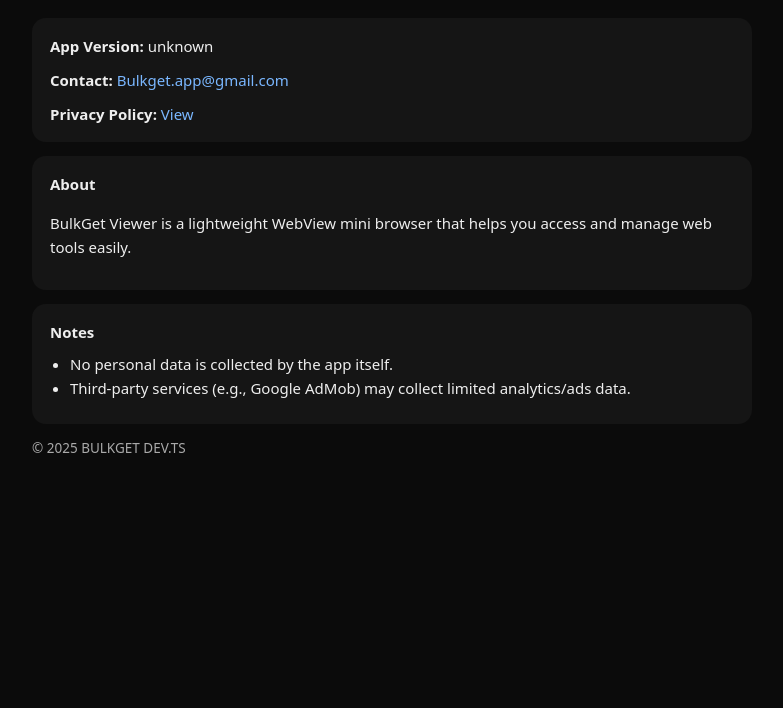
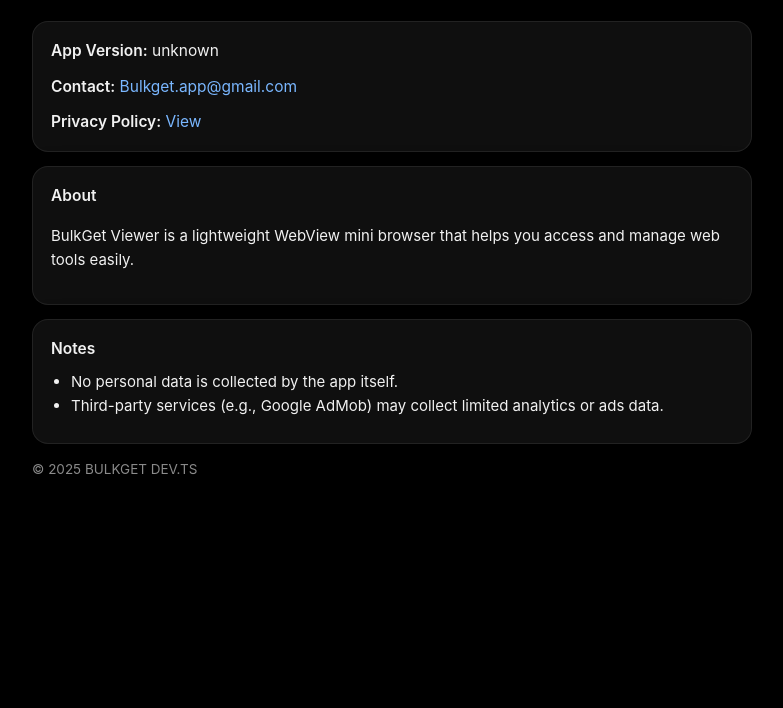
Before and after one commit to bulkget/About, a plain HTML site: page index.html in a window 1280 px wide. Shown: the part 92-800 px from the top of the page, without its empty margins (248-1031 px from the left). Drawn offline with Linux system fonts and the light colour scheme.

Commit message:
Update index.html

```diff
--- a/index.html
+++ b/index.html
@@ -5,46 +5,66 @@
 <meta name="viewport" content="width=device-width,initial-scale=1">
 <title>About - BulkGet Viewer</title>
 <style>
-  :root { color-scheme: dark light }
+  :root {
+    --bg: #000;
+    --card: rgba(255,255,255,0.06);
+    --border: rgba(255,255,255,0.08);
+    --text: #f1f1f1;
+    --muted: rgba(255,255,255,0.55);
+    --link: #7ab7ff;
+    --radius: 16px;
+    --shadow: 0 4px 22px rgba(0,0,0,0.45);
+  }
+
+  * {
+    box-sizing: border-box;
+    font-family: -apple-system, system-ui, "Segoe UI", Roboto, sans-serif;
+    -webkit-tap-highlight-color: transparent;
+  }
 
   body {
     margin: 0;
-    padding: 24px;
-    background: #0b0b0b;
-    color: #eee;
-    font-family: system-ui, -apple-system, Segoe UI, Roboto, Arial, sans-serif;
-    font-size: 15px;         /* ปรับขนาดพื้นฐาน */
-    line-height: 1.6;
+    padding: 26px 18px 80px;
+    background: var(--bg);
+    color: var(--text);
+    font-size: 15.5px;
+    line-height: 1.65;
+    display: flex;
+    justify-content: center;
   }
 
   .wrap {
+    width: 100%;
     max-width: 720px;
-    margin: auto;
   }
 
   h1 {
     margin: 0 0 8px;
-    font-size: 20px;         /* ขนาดหัวเรื่องใหญ่สุด */
+    font-size: 20px;
+    font-weight: 600;
+    color: #fff;
   }
 
   .muted {
-    color: #aaa;
+    color: var(--muted);
     font-size: 13.5px;
     margin-bottom: 24px;
   }
 
   .card {
-    background: #151515;
-    border-radius: 14px;
+    background: var(--card);
+    border: 1px solid var(--border);
+    border-radius: var(--radius);
     padding: 16px 18px;
     margin: 14px 0;
-    font-size: 15px;
+    font-size: 15.5px;
+    box-shadow: var(--shadow);
+    backdrop-filter: blur(12px);
   }
 
   a {
-    color: #7ab7ff;
+    color: var(--link);
     text-decoration: none;
-    font-size: 15px;
   }
 
   a:hover {
@@ -69,6 +89,12 @@
     font-size: 15px;
     max-width: 100%;
   }
+
+  /* Mobile tweak */
+  @media (max-width: 480px) {
+    body { padding: 20px 14px 60px; }
+    .card { border-radius: 14px; padding: 14px 16px; }
+  }
 </style>
 </head>
 
@@ -85,14 +111,16 @@
 
     <div class="card">
       <strong>About</strong>
-      <p>BulkGet Viewer is a lightweight WebView mini browser that helps you access and manage web tools easily.</p>
+      <p>
+        BulkGet Viewer is a lightweight WebView mini browser that helps you access and manage web tools easily.
+      </p>
     </div>
 
     <div class="card">
       <strong>Notes</strong>
       <ul>
         <li>No personal data is collected by the app itself.</li>
-        <li>Third-party services (e.g., Google AdMob) may collect limited analytics/ads data.</li>
+        <li>Third-party services (e.g., Google AdMob) may collect limited analytics or ads data.</li>
       </ul>
     </div>
 
@@ -100,7 +128,7 @@
   </div>
 
   <script>
-    // อ่านพารามิเตอร์ v= จากลิงก์ที่คุณส่งมาจากแอป เพื่อโชว์เวอร์ชันในหน้า
+    // อ่านพารามิเตอร์ ?v= จาก URL เช่น about.html?v=1.0.0
     const p = new URLSearchParams(location.search);
     document.getElementById('ver').textContent = p.get('v') || 'unknown';
   </script>
```
